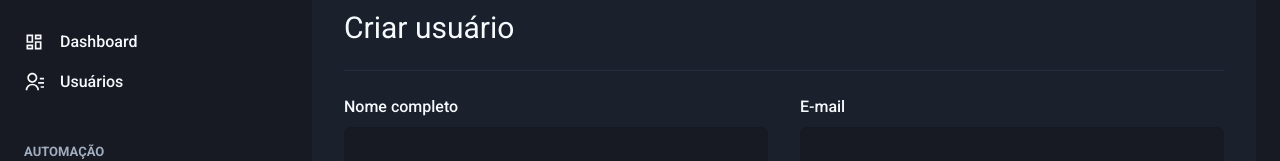
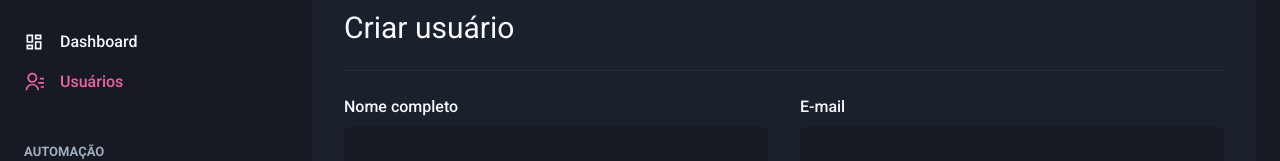
Before and after one commit to MattZ6/dashgo, a Next.js app: page /users/create in a window 1280 px wide. Shown: the part 142-303 px from the top of the page. Built offline with nearby package versions, Linux system fonts and the light colour scheme.

Commit message:
chore: add active link highlight

```diff
--- /dev/null
+++ b/src/components/ActiveLink.tsx
@@ -0,0 +1,28 @@
+import { cloneElement, ReactElement, useMemo } from 'react';
+import Link, { LinkProps } from 'next/link';
+import { useRouter } from 'next/router';
+
+interface ActiveLinkProps extends LinkProps {
+  children: ReactElement;
+  shouldMatchExactHref?: boolean;
+}
+
+export function ActiveLink({ children, shouldMatchExactHref = false, ...rest }: ActiveLinkProps) {
+  const { asPath } = useRouter();
+
+  const isActive = useMemo(() => {
+    if (shouldMatchExactHref) {
+      return  asPath === rest.href || asPath === rest.as;
+    }
+
+    return asPath.startsWith(String(rest.href)) || asPath.startsWith(String(rest.as));
+  }, [asPath, shouldMatchExactHref])
+
+  return (
+    <Link { ...rest }>
+      {cloneElement(children, {
+        color: isActive ? 'pink.400' : 'gray.50'
+      })}
+    </Link>
+  );
+}
--- a/src/components/Sidebar/NavLink.tsx
+++ b/src/components/Sidebar/NavLink.tsx
@@ -1,6 +1,6 @@
 import { ElementType } from 'react';
 import { Icon, Link as ChakraLink, Text, LinkProps as ChakraLinkProps } from '@chakra-ui/react';
-import Link from 'next/link';
+import { ActiveLink } from '../ActiveLink';
 
 interface NavLinkProps extends ChakraLinkProps {
   icon: ElementType;
@@ -10,13 +10,13 @@
 
 export function NavLink({ icon, href, children, ...rest }: NavLinkProps) {
   return (
-    <Link href={href} passHref>
+    <ActiveLink href={href} passHref>
       <ChakraLink display="flex" alignItems="center" {...rest}>
         <Icon as={icon} fontSize="20" />
         <Text ml="4" fontWeight="medium">
           {children}
         </Text>
       </ChakraLink>
-    </Link>
+    </ActiveLink>
   );
 }
```
